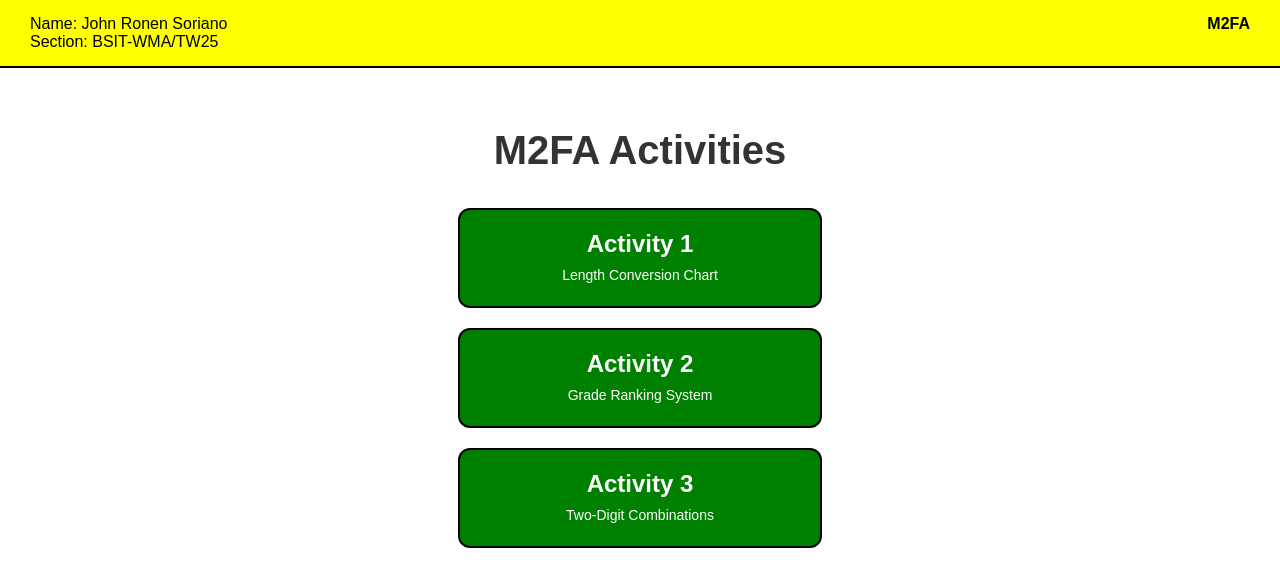
After one commit to Zcommand/AppDevSoriano, a PHP site: page / in a window 1280 px wide. The commit adds this page. Shown: the top 587 px of the page. Run offline with PHP 8.4, Linux system fonts and the light colour scheme.

Commit message:
M2FA Draft
3

```diff
--- /dev/null
+++ b/fa2/index.php
@@ -0,0 +1,47 @@
+<!DOCTYPE html>
+<html>
+<head>
+    <title>M2FA</title>
+    <link rel="stylesheet" href="resources/style.css">
+</head>
+
+<body>
+
+<div class="header">
+    <div class="left">
+        Name: John Ronen Soriano <br>
+        Section: BSIT-WMA/TW25
+    </div>
+
+    <div class="right">
+        M2FA
+    </div>
+</div>
+
+<div class="container">
+
+    <div class="main-menu">
+
+        <h1>M2FA Activities</h1>
+
+        <a class="menu-btn" href="activity1.php">
+            Activity 1 <br>
+            <span>Length Conversion Chart</span>
+        </a>
+
+        <a class="menu-btn" href="activity2.php">
+            Activity 2 <br>
+            <span>Grade Ranking System</span>
+        </a>
+
+        <a class="menu-btn" href="activity3.php">
+            Activity 3 <br>
+            <span>Two-Digit Combinations</span>
+        </a>
+
+    </div>
+
+</div>
+
+</body>
+</html>
--- a/resources/style.css
+++ b/fa2/resources/style.css
@@ -21,24 +21,56 @@ body {
     font-weight: bold;
 }
 
-/* MENU */
-.menu {
-    background-color: green;
-    padding: 15px;
+/* MAIN MENU */
+.main-menu{
     text-align: center;
+    margin-top: 60px;
 }
 
-.menu a {
-    background-color: white;
-    color: black;
-    padding: 10px 15px;
-    text-decoration: none;
-    border: 1px solid black;
-    margin: 5px;
+.main-menu h1{
+    color: #333;
+    margin-bottom: 35px;
+    font-size: 40px;
 }
 
-.menu a:hover {
-    background-color: lightgray;
+.menu-btn{
+    display: block;
+    width: 320px;
+    margin: 20px auto;
+    padding: 20px;
+    background-color: green;
+    color: white;
+    text-decoration: none;
+    border-radius: 12px;
+    font-size: 24px;
+    font-weight: bold;
+    transition: 0.3s;
+    border: 2px solid black;
+}
+
+.menu-btn span{
+    font-size: 14px;
+    font-weight: normal;
+}
+
+.menu-btn:hover{
+    background-color: darkgreen;
+    transform: scale(1.03);
+}
+
+.back-btn{
+    display: inline-block;
+    margin-bottom: 20px;
+    padding: 10px 18px;
+    background-color: #333;
+    color: white;
+    text-decoration: none;
+    border-radius: 8px;
+    transition: 0.3s;
+}
+
+.back-btn:hover{
+    background-color: black;
 }
 
 /* CONTENT */
```
Also changed, not shown: fa2/activity1.php (renamed from index.php, +2 -163 lines), fa2/activity2.php (added, +103 -0 lines), fa2/activity3.php (added, +47 -0 lines), fa2/resources/img/sad.png (renamed from resources/img/sad.png).
